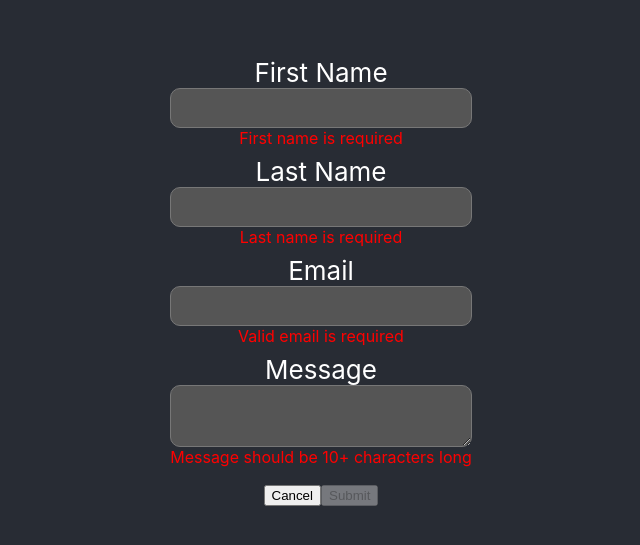
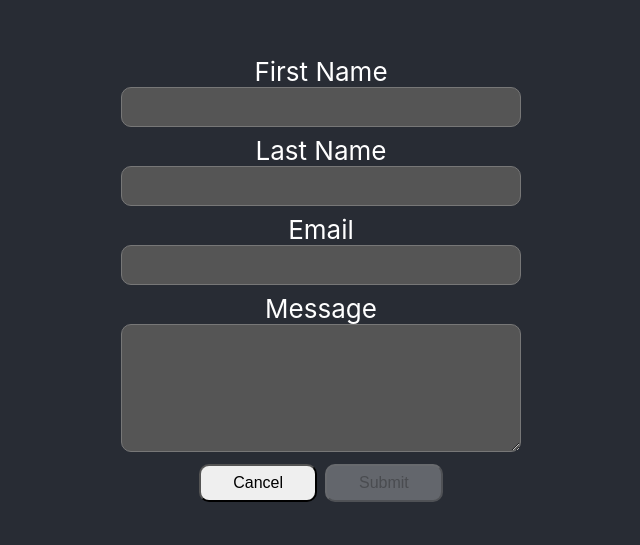
Before and after one commit to mkundos/usecase8_ai, a React (Create React App) app in the folder usecase8_ai/: page / in a window 1280 px wide. Shown: the part 123-668 px from the top of the page, without its empty margins (319-959 px from the left). Built offline with nearby package versions, Linux system fonts and the light colour scheme.

Commit message:
UC#8 Setup the form

```diff
--- a/usecase8_ai/src/components/FormComponent.js
+++ b/usecase8_ai/src/components/FormComponent.js
@@ -25,19 +25,12 @@ const FormComponent = () => {
     const [successMessage, setSuccessMessage] = useState(null);
 
     const dispatch = useDispatch();
-    const storedFormData = useSelector((state) => state.form.formData);
 
     useEffect(() => {
         if (successMessage) {
             setSuccessMessage(null);
         }
     }, [formData]);
-
-    useEffect(() => {
-        if (storedFormData) {
-            setSuccessMessage('Form submitted successfully!');
-        }
-    }, [storedFormData]);
 
     useEffect(() => {
         const { firstName, lastName, email, message } = formData;
@@ -48,14 +41,17 @@ const FormComponent = () => {
         if (!email || !isEmail(email))
             newErrors.email = 'Valid email is required';
         if (!message || !isLength(message, { min: 10 }))
-            newErrors.message = 'Message should be 10+ characters long';
+            newErrors.message = 'Message should be at least 10 characters long';
 
         setErrors(newErrors);
         setIsValid(Object.keys(newErrors).length === 0);
     }, [formData]);
 
+    useEffect(() => {
+        setErrors({});
+    }, []);
+
     const handleChange = (e) => {
-        // setSuccessMessage(null);
         const { name, value } = e.target;
         setFormData({
             ...formData,
@@ -67,12 +63,19 @@ const FormComponent = () => {
         e.preventDefault();
         if (isValid) {
             dispatch(updateFormData(formData));
+            setSuccessMessage('Form submitted successfully!');
         }
+    };
+
+    const handleCancel = () => {
+        setFormData(initialFormState);
     };
 
     return (
         <div className={styles.formWrapper}>
-            {successMessage && <div>{successMessage}</div>}
+            {successMessage && (
+                <div className={styles.successMessage}>{successMessage}</div>
+            )}
             <form onSubmit={handleSubmit} className={styles.form}>
                 <FormInput>
                     <label htmlFor='firstName'>First Name</label>
@@ -128,6 +131,7 @@ const FormComponent = () => {
                         className={styles.input}
                         id='message'
                         name='message'
+                        rows='5'
                         value={formData.message}
                         onChange={handleChange}
                         required
@@ -140,13 +144,18 @@ const FormComponent = () => {
                 </FormInput>
 
                 <button
+                    className={styles.button}
                     type='button'
-                    onClick={() => console.log('Cancel button clicked')}
+                    onClick={handleCancel}
                 >
                     Cancel
                 </button>
 
-                <button type='submit' disabled={!isValid}>
+                <button
+                    className={styles.button}
+                    type='submit'
+                    disabled={!isValid}
+                >
                     Submit
                 </button>
             </form>
--- a/usecase8_ai/src/components/FormComponent.module.css
+++ b/usecase8_ai/src/components/FormComponent.module.css
@@ -1,5 +1,5 @@
 .formWrapper {
-    max-width: 400px;
+    width: 400px;
 }
 
 .form {
@@ -20,7 +20,18 @@
     font-size: 1.2rem;
 }
 
+.successMessage,
 .errorMessage {
     color: red;
     font-size: 1rem;
 }
+.successMessage {
+    color: greenyellow;
+}
+
+.button {
+    padding: 0.5rem 2rem;
+    margin: 0.25rem;
+    font-size: 1rem;
+    border-radius: 10px;
+}
```
Also changed, not shown: 1 other file (tests, documents, lock files or other folders).
